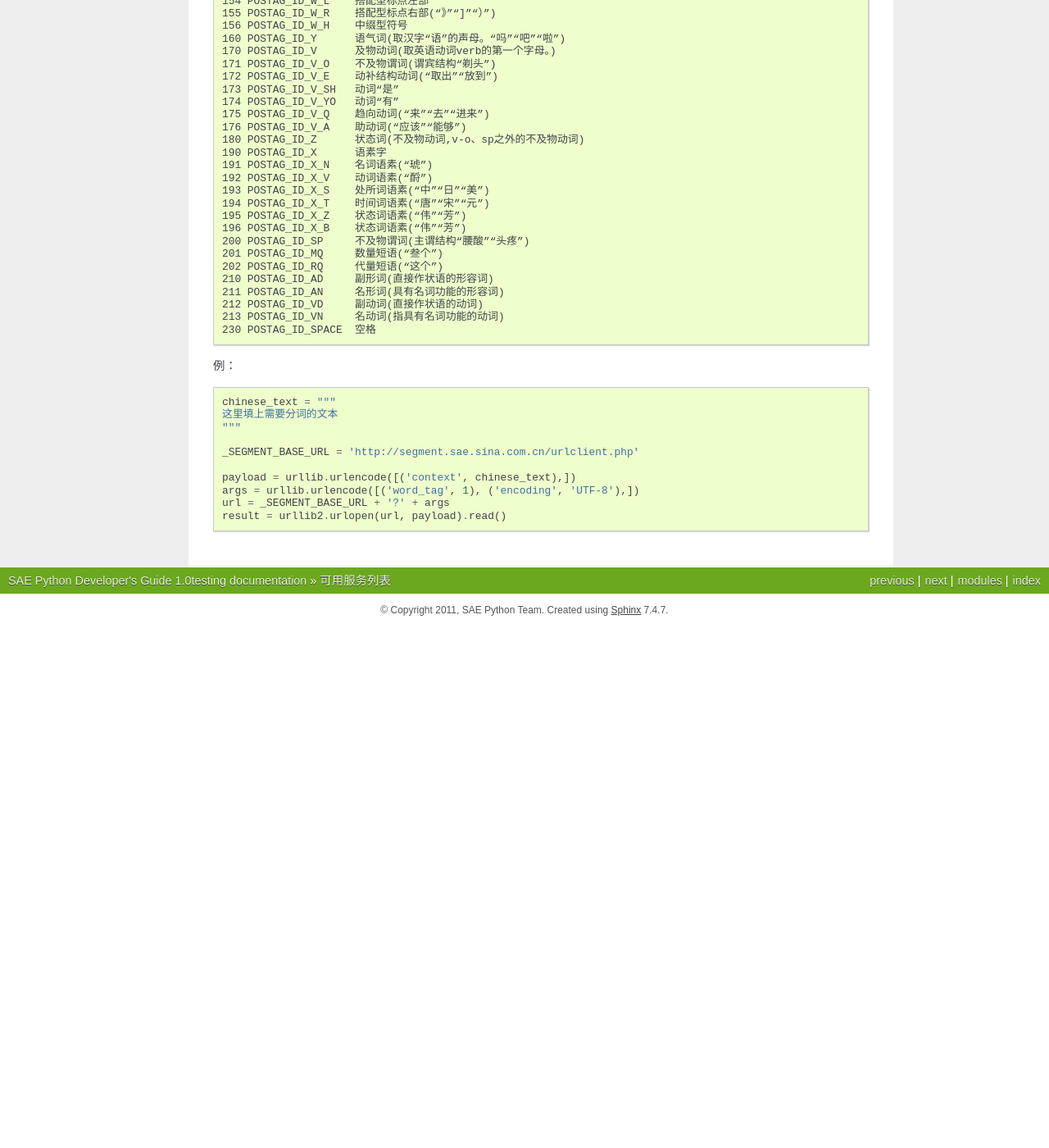
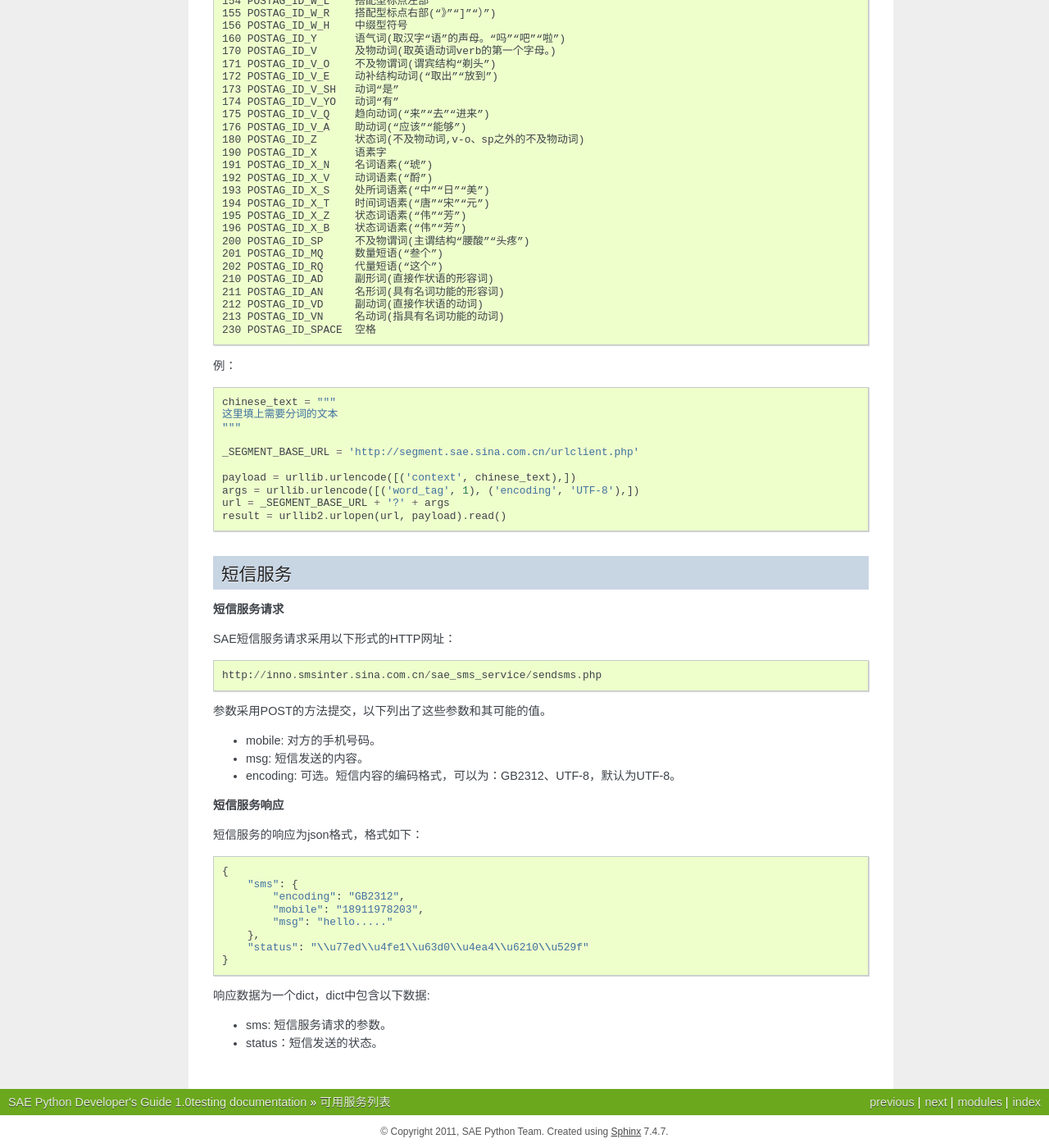
Before and after one commit to sinacloud/sae-python-dev-guide, a Sphinx documentation site: the page built from docs/service.rst, in a window 1280 px wide and 1400 px high, scrolled down 12704 px. Shown: the whole window at 82% size. Built offline with Sphinx 7.4.7, drawn with Linux system fonts in a browser that asks for light colours; before the commit the page ends 13468 px from its top, so only the background shows below that.

Commit message:
Add doc for sms service

```diff
--- a/docs/service.rst
+++ b/docs/service.rst
@@ -789,3 +789,36 @@ parameters为请求参数，多个参数之间使用&分割，以下列出了这
     args = urllib.urlencode([('word_tag', 1), ('encoding', 'UTF-8'),])
     url = _SEGMENT_BASE_URL + '?' + args
     result = urllib2.urlopen(url, payload).read()
+
+短信服务
+------------------
+
+**短信服务请求**
+
+SAE短信服务请求采用以下形式的HTTP网址： ::
+
+    http://inno.smsinter.sina.com.cn/sae_sms_service/sendsms.php
+
+参数采用POST的方法提交，以下列出了这些参数和其可能的值。
+
+* mobile: 对方的手机号码。
+* msg: 短信发送的内容。
+* encoding: 可选。短信内容的编码格式，可以为：GB2312、UTF-8，默认为UTF-8。
+
+**短信服务响应**
+
+短信服务的响应为json格式，格式如下： ::
+
+    {
+        "sms": {
+            "encoding": "GB2312",
+            "mobile": "18911978203",
+            "msg": "hello....."
+        },
+        "status": "\\u77ed\\u4fe1\\u63d0\\u4ea4\\u6210\\u529f"
+    }
+
+响应数据为一个dict，dict中包含以下数据:
+
+* sms: 短信服务请求的参数。
+* status：短信发送的状态。
```
